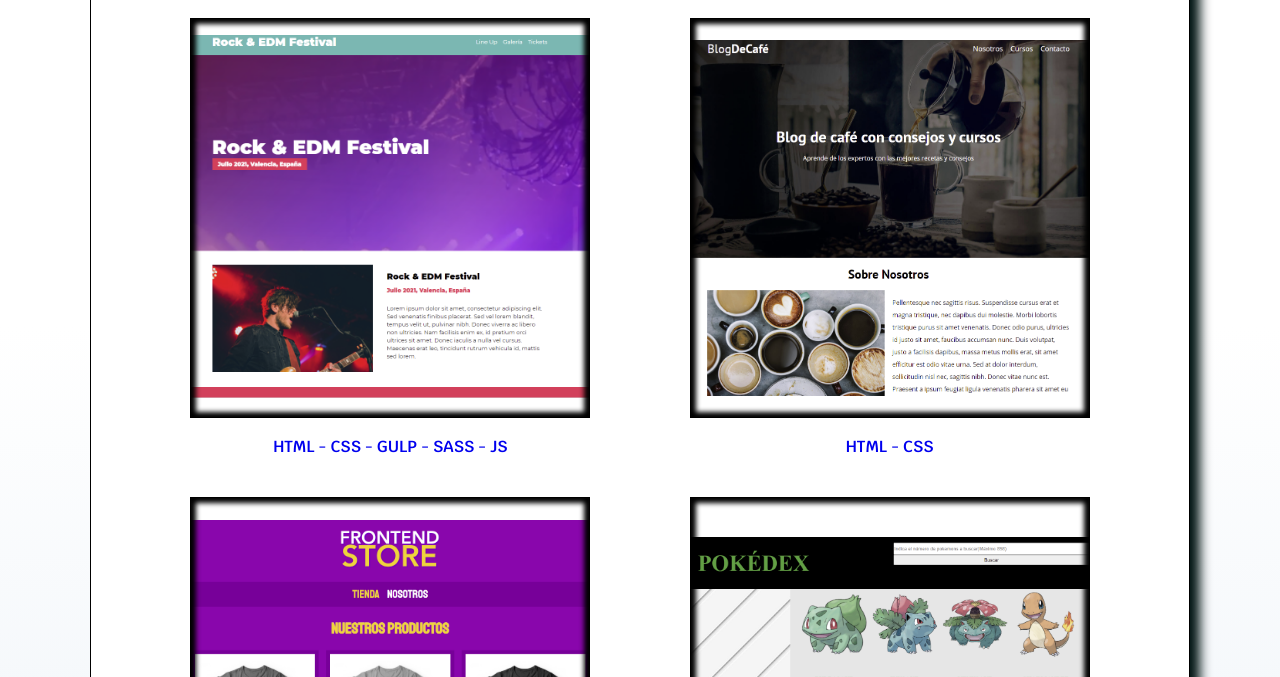
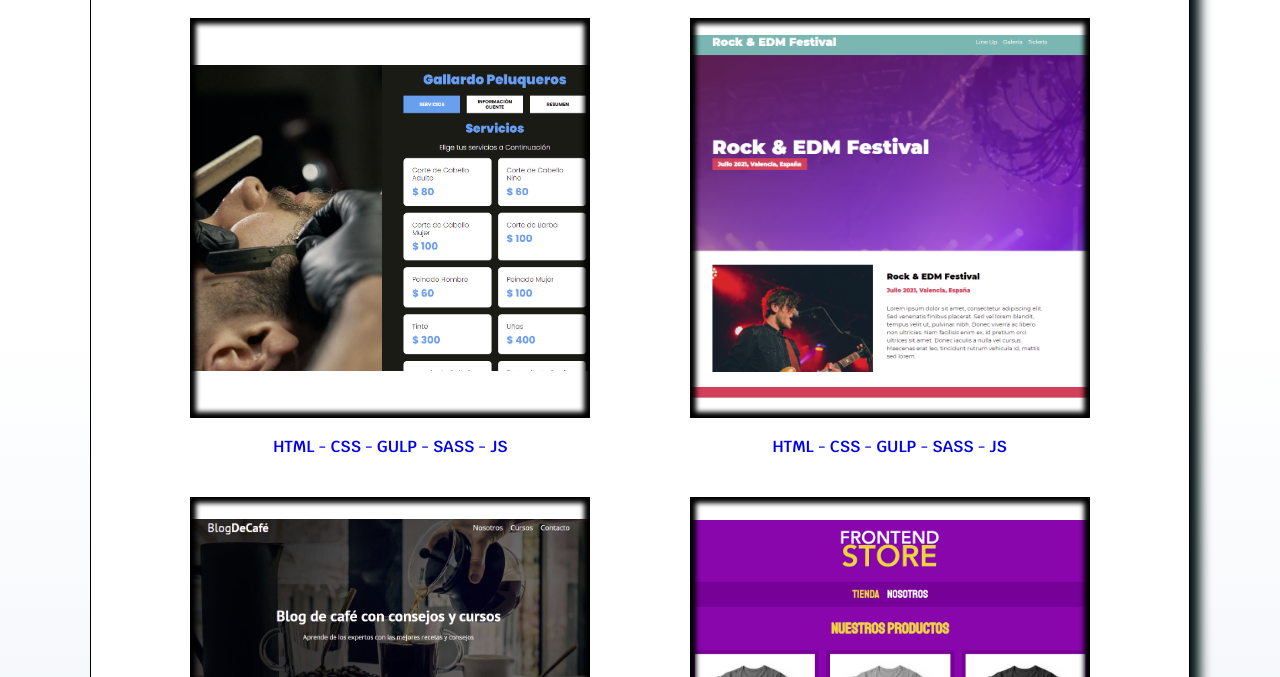
Before and after one commit to Alderan7/curriculum, a plain HTML site: page portfolio.html in a window 1280 px wide. Shown: the part 881-1558 px from the top of the page. Drawn offline with Linux system fonts and the light colour scheme.

Commit message:
Actualizacion Web Curriculum 28-06-21

```diff
--- a/css/estilos.css
+++ b/css/estilos.css
@@ -591,6 +591,12 @@ p{
     background-position: center;
 }
 
+.barberia{
+    background-image: url("../img/barberia.png");
+    background-repeat: no-repeat;
+    background-size: 100%;
+    background-position: center;
+}
 
 
 .pokedex{
--- a/portfolio.html
+++ b/portfolio.html
@@ -54,6 +54,7 @@
             <path d="M9 19c-4.3 1.4 -4.3 -2.5 -6 -3m12 5v-3.5c0 -1 .1 -1.4 -.5 -2c2.8 -.3 5.5 -1.4 5.5 -6a4.6 4.6 0 0 0 -1.3 -3.2a4.2 4.2 0 0 0 -.1 -3.2s-1.1 -.3 -3.5 1.3a12.3 12.3 0 0 0 -6.2 0c-2.4 -1.6 -3.5 -1.3 -3.5 -1.3a4.2 4.2 0 0 0 -.1 3.2a4.6 4.6 0 0 0 -1.3 3.2c0 4.6 2.7 5.7 5.5 6c-.6 .6 -.6 1.2 -.5 2v3.5" />
           </svg></div><p class="texto__git">MY GITHUB - Alderan7</p></a>
         <div class="portfolio">
+            <a class= "enlaces-portfolio" href="https://barberia-alderan.netlify.app/" target="_blank"><div class="portfolio__seccion barberia"></div><p>HTML - CSS - GULP - SASS - JS</p></a>
             <a class= "enlaces-portfolio" href="https://festival-musica-alderan.netlify.app/" target="_blank"><div class="portfolio__seccion festivalmusica"></div><p>HTML - CSS - GULP - SASS - JS</p></a>
             <a class= "enlaces-portfolio" href="https://blog-cafe-alderan.netlify.app/nosotros.html" target="_blank"><div class="portfolio__seccion blogcafe"></div><p>HTML - CSS</p></a>
             <a class= "enlaces-portfolio" href="https://frontend-store-alderan.netlify.app/" target="_blank"><div class="portfolio__seccion frontendstore"></div><p>HTML - CSS</p></a>
```
Also changed, not shown: img/barberia.png (added).
